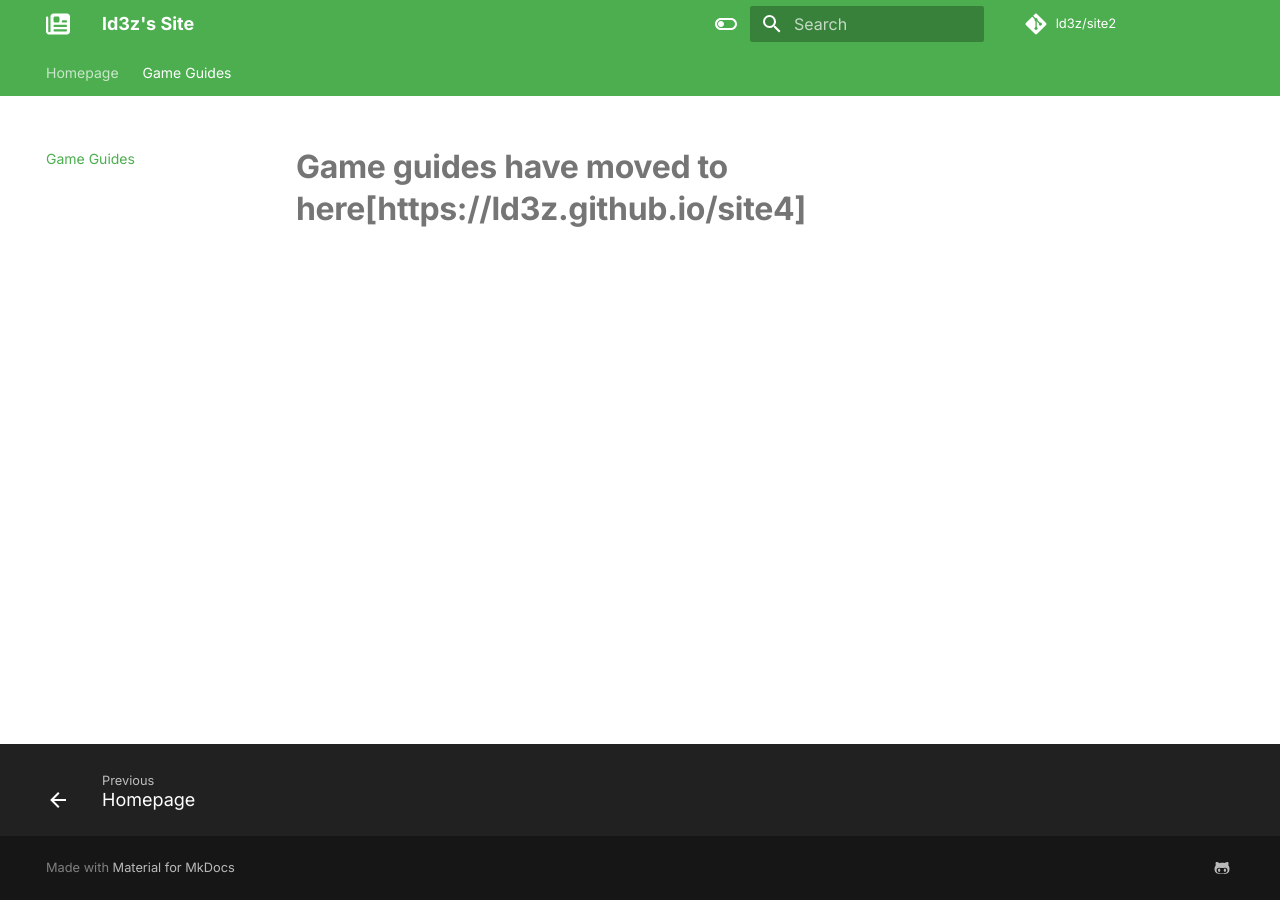
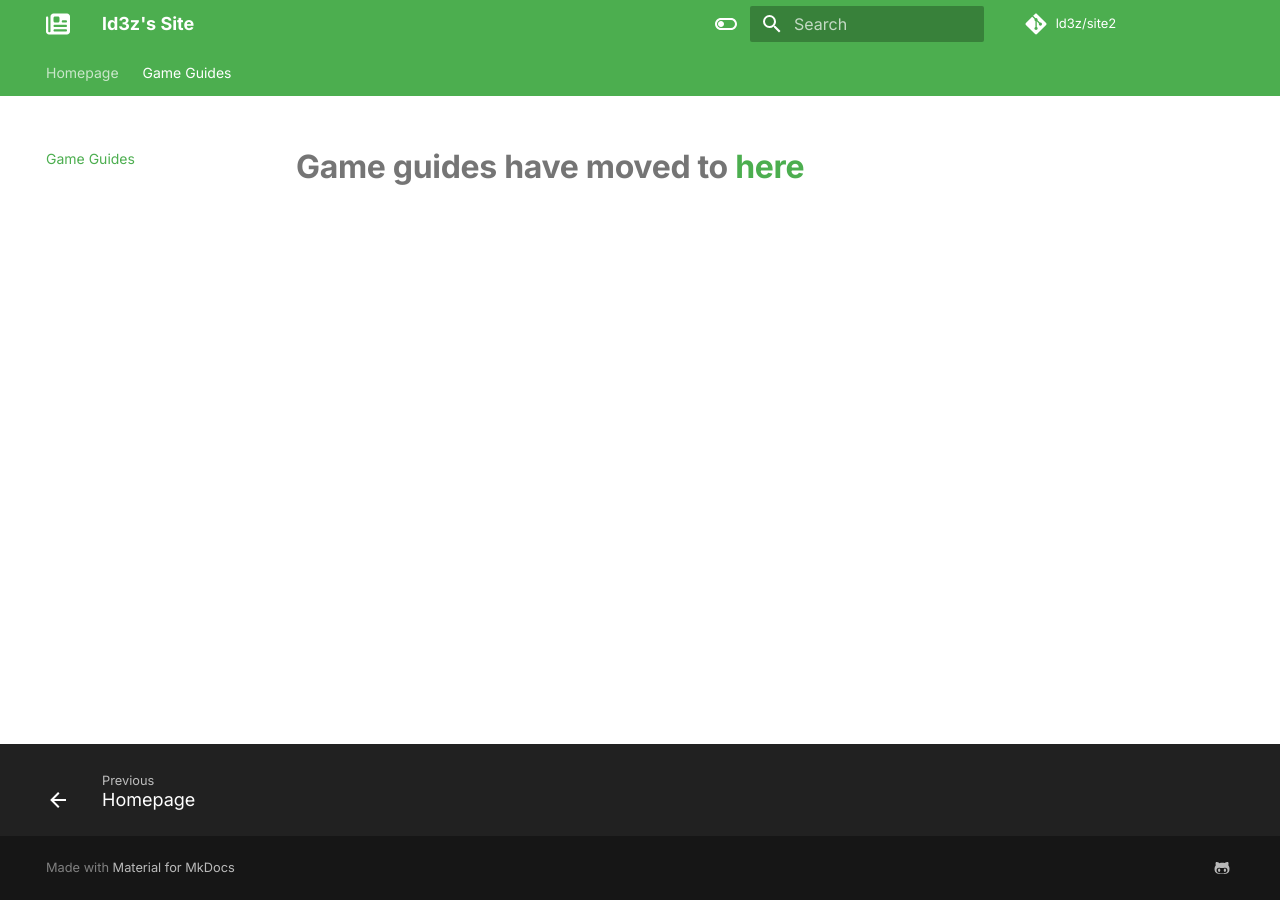
Before and after one commit to ld3z/site2, an MkDocs documentation site: the page built from docs/game-guides.md, in a window 1280 px wide. Built offline with MkDocs 1.6.1 and Material for MkDocs 9.7.7, drawn with Linux system fonts in a browser that asks for light colours; comment, search, counter and statistics services are not loaded.

Commit message:
i am dum

```diff
--- a/docs/game-guides.md
+++ b/docs/game-guides.md
@@ -3,4 +3,4 @@ title: Game Guides
 description: Game guides have moved to https://ld3z.github.io/site4
 ---
 
-# **Game guides have moved to here[https://ld3z.github.io/site4]**
+# **Game guides have moved to [here](https://ld3z.github.io/site4)**
```
